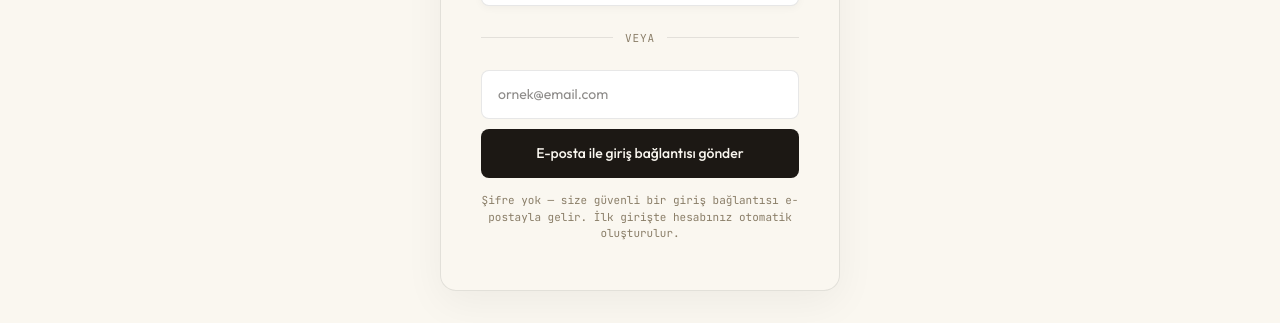
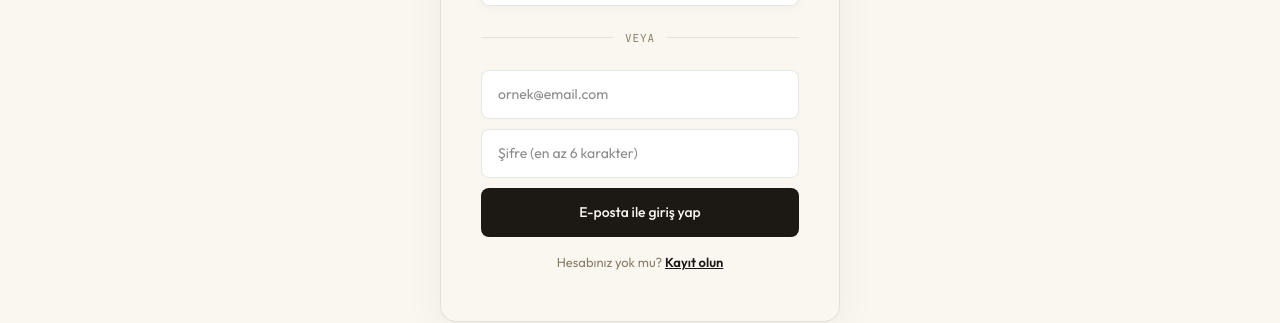
Before and after one commit to gokhangemini26/Shole-by-Sarar, a Next.js app: page /login in a window 1280 px wide. Shown: the part 381-704 px from the top of the page. Built offline with nearby package versions, Linux system fonts and the light colour scheme; no server answers; a web font is replaced by a local one.

Commit message:
feat(auth): email+password sign-up/in + header Logout; persisted session auto-login

```diff
--- a/src/app/login/page.tsx
+++ b/src/app/login/page.tsx
@@ -11,18 +11,21 @@ export default function LoginPage() {
   const supabase = createClient();
 
   const [email, setEmail] = React.useState("");
-  const [emailSent, setEmailSent] = React.useState(false);
+  const [password, setPassword] = React.useState("");
+  const [mode, setMode] = React.useState<"signin" | "signup">("signin");
   const [busy, setBusy] = React.useState(false);
   const [error, setError] = React.useState("");
+  const [info, setInfo] = React.useState("");
 
-  // Carry the post-login destination (e.g. the page that asked for voice)
-  // through the OAuth / magic-link round-trip via ?next=.
-  const callbackUrl = () => {
+  const safeNext = () => {
     const next =
       new URLSearchParams(window.location.search).get("redirect") || "/";
-    const safe = next.startsWith("/") ? next : "/";
-    return `${window.location.origin}/auth/callback?next=${encodeURIComponent(safe)}`;
+    return next.startsWith("/") && !next.startsWith("//") ? next : "/";
   };
+
+  // Used by OAuth and the email-confirmation round-trip.
+  const callbackUrl = () =>
+    `${window.location.origin}/auth/callback?next=${encodeURIComponent(safeNext())}`;
 
   const handleGoogleLogin = async () => {
     setError("");
@@ -32,18 +35,35 @@ export default function LoginPage() {
     });
   };
 
-  const handleEmailLogin = async (e: React.FormEvent) => {
+  const handleEmailAuth = async (e: React.FormEvent) => {
     e.preventDefault();
-    if (!email.trim() || busy) return;
+    if (!email.trim() || !password || busy) return;
     setBusy(true);
     setError("");
-    const { error: otpError } = await supabase.auth.signInWithOtp({
+    setInfo("");
+
+    if (mode === "signin") {
+      const { error: e2 } = await supabase.auth.signInWithPassword({
         email: email.trim(),
+        password,
+      });
+      setBusy(false);
+      if (e2) return setError(e2.message);
+      window.location.assign(safeNext()); // session persists in the browser
+    } else {
+      const { data, error: e2 } = await supabase.auth.signUp({
+        email: email.trim(),
+        password,
         options: { emailRedirectTo: callbackUrl() },
       });
       setBusy(false);
-    if (otpError) setError(otpError.message);
-    else setEmailSent(true);
+      if (e2) return setError(e2.message);
+      if (data.session) window.location.assign(safeNext());
+      else
+        setInfo(
+          "Hesabınızı doğrulamak için e-postanıza gönderdiğimiz bağlantıya tıklayın."
+        );
+    }
   };
 
   return (
@@ -112,20 +132,35 @@ export default function LoginPage() {
             <div style={{ flex: 1, height: 1, background: palette.line }} />
           </div>
 
-          {emailSent ? (
-            <p style={{ fontFamily: TYPE.sans, fontSize: 14, color: palette.ink, lineHeight: 1.6 }}>
-              ✦ Giriş bağlantısını <strong>{email}</strong> adresine gönderdik.
-              <br />
-              E-postanızdaki bağlantıya tıklayarak devam edin.
-            </p>
-          ) : (
-            <form onSubmit={handleEmailLogin} style={{ display: "flex", flexDirection: "column", gap: 10 }}>
+          <form onSubmit={handleEmailAuth} style={{ display: "flex", flexDirection: "column", gap: 10 }}>
             <input
               type="email"
               required
+              autoComplete="email"
               value={email}
               onChange={(e) => setEmail(e.target.value)}
               placeholder="ornek@email.com"
+              style={{
+                width: "100%",
+                background: "#FFFFFF",
+                color: "#1C1814",
+                border: `1px solid ${palette.line}`,
+                padding: "13px 16px",
+                borderRadius: 8,
+                fontFamily: TYPE.sans,
+                fontSize: 14,
+                outline: "none",
+                boxSizing: "border-box",
+              }}
+            />
+            <input
+              type="password"
+              required
+              minLength={6}
+              autoComplete={mode === "signup" ? "new-password" : "current-password"}
+              value={password}
+              onChange={(e) => setPassword(e.target.value)}
+              placeholder="Şifre (en az 6 karakter)"
               style={{
                 width: "100%",
                 background: "#FFFFFF",
@@ -156,16 +191,46 @@ export default function LoginPage() {
                 fontWeight: 500,
               }}
             >
-                {busy ? "Gönderiliyor…" : "E-posta ile giriş bağlantısı gönder"}
+              {busy
+                ? "Lütfen bekleyin…"
+                : mode === "signin"
+                ? "E-posta ile giriş yap"
+                : "Hesap oluştur"}
             </button>
-              <p style={{ fontFamily: TYPE.mono, fontSize: 11, color: palette.muted, lineHeight: 1.5, margin: "4px 0 0" }}>
-                Şifre yok — size güvenli bir giriş bağlantısı e-postayla gelir. İlk girişte hesabınız otomatik oluşturulur.
+          </form>
+
+          <p style={{ fontFamily: TYPE.sans, fontSize: 13, color: palette.muted, marginTop: 16 }}>
+            {mode === "signin" ? "Hesabınız yok mu? " : "Zaten hesabınız var mı? "}
+            <button
+              type="button"
+              onClick={() => {
+                setMode(mode === "signin" ? "signup" : "signin");
+                setError("");
+                setInfo("");
+              }}
+              style={{
+                background: "transparent",
+                border: 0,
+                color: palette.ink,
+                cursor: "pointer",
+                fontFamily: TYPE.sans,
+                fontSize: 13,
+                fontWeight: 600,
+                textDecoration: "underline",
+                padding: 0,
+              }}
+            >
+              {mode === "signin" ? "Kayıt olun" : "Giriş yapın"}
+            </button>
           </p>
-            </form>
+
+          {info && (
+            <p style={{ fontFamily: TYPE.sans, fontSize: 13, color: palette.ink, marginTop: 12, lineHeight: 1.5 }}>
+              ✦ {info}
+            </p>
           )}
-
           {error && (
-            <p style={{ fontFamily: TYPE.sans, fontSize: 13, color: "#9E3B2E", marginTop: 14 }}>
+            <p style={{ fontFamily: TYPE.sans, fontSize: 13, color: "#9E3B2E", marginTop: 12 }}>
               {error}
             </p>
           )}
--- a/src/components/AIAssistant.tsx
+++ b/src/components/AIAssistant.tsx
@@ -131,18 +131,29 @@ export function AIAssistant({
   const currentUserTranscriptRef = useRef("");
 
   useEffect(() => {
-    async function initMemory() {
-      const supabase = createClient();
-      const { data: { user } } = await supabase.auth.getUser();
-      setIsAuthed(!!user);
-      if (user) {
-        const ctx = await getAIMemoryContext(user.id);
-        setMemoryContext(ctx);
-        const sid = await createChatSession(user.id);
-        setSessionId(sid);
+    const supabase = createClient();
+    async function loadFor(userId: string) {
+      const ctx = await getAIMemoryContext(userId);
+      setMemoryContext(ctx);
+      const sid = await createChatSession(userId);
+      setSessionId(sid);
+    }
+    // Session is persisted by Supabase → returning visitors are auto-authed.
+    supabase.auth.getUser().then(({ data }) => {
+      setIsAuthed(!!data.user);
+      if (data.user) loadFor(data.user.id);
+    });
+    // Keep the voice gate accurate if the user logs in / out mid-session.
+    const {
+      data: { subscription },
+    } = supabase.auth.onAuthStateChange((event, session) => {
+      setIsAuthed(!!session?.user);
+      if (event === "SIGNED_OUT") {
+        setMemoryContext("");
+        setSessionId(null);
       }
-    }
-    initMemory();
+    });
+    return () => subscription.unsubscribe();
   }, []);
 
   // Tear down the session's Gemini context cache when the user leaves the page
--- a/src/components/SiteShell.tsx
+++ b/src/components/SiteShell.tsx
@@ -8,6 +8,7 @@ import { TYPE, Palette } from "@/lib/design";
 import { getLabels } from "@/lib/i18n";
 import { useLocale } from "@/lib/LocaleContext";
 import { useCart } from "@/lib/CartContext";
+import { createClient } from "@/lib/supabase/client";
 
 /* ═══════════════════════════════════════════════════════════════════════
    Site Shell: Nav, Footer, MarqueeRow, TopAnnounce, Placeholder
@@ -198,6 +199,7 @@ export function Nav({
   const labels = getLabels(locale);
   const [scrolled, setScrolled] = React.useState(false);
   const [menuOpen, setMenuOpen] = React.useState(false);
+  const [authed, setAuthed] = React.useState(false);
   const { cartItems, setCartOpen } = useCart();
   const totalItems = cartItems.reduce((sum, item) => sum + item.quantity, 0);
 
@@ -206,6 +208,26 @@ export function Nav({
     window.addEventListener("scroll", onScroll);
     return () => window.removeEventListener("scroll", onScroll);
   }, []);
+
+  // Auth state — the session is persisted by Supabase (localStorage + cookies),
+  // so returning visitors are auto–signed-in until they explicitly log out.
+  React.useEffect(() => {
+    const supabase = createClient();
+    supabase.auth.getUser().then(({ data }) => setAuthed(!!data.user));
+    const {
+      data: { subscription },
+    } = supabase.auth.onAuthStateChange((_e, session) => setAuthed(!!session?.user));
+    return () => subscription.unsubscribe();
+  }, []);
+
+  const handleLogout = async () => {
+    const supabase = createClient();
+    await supabase.auth.signOut();
+    setAuthed(false);
+    setMenuOpen(false);
+    router.push("/");
+    router.refresh();
+  };
 
   const linkStyle: React.CSSProperties = {
     fontFamily: TYPE.sans,
@@ -253,7 +275,11 @@ export function Nav({
             <a style={{...linkStyle, fontSize: 28}} onClick={() => { setMenuOpen(false); router.push("/journal"); }}>{labels.navJournal}</a>
             <a style={{...linkStyle, fontSize: 28}} onClick={() => { setMenuOpen(false); setCartOpen(true); }}>{labels.bag} ({totalItems})</a>
             <div style={{ height: 1, background: palette.line, margin: "16px 0" }}></div>
-            <Link href="/login" style={{...linkStyle, fontSize: 20}} onClick={() => setMenuOpen(false)}>{labels.account}</Link>
+            {authed ? (
+              <a style={{...linkStyle, fontSize: 20}} onClick={handleLogout}>{locale === "tr" ? "Çıkış" : "Logout"}</a>
+            ) : (
+              <Link href="/login" style={{...linkStyle, fontSize: 20}} onClick={() => setMenuOpen(false)}>{labels.account}</Link>
+            )}
           </div>
           <div style={{ marginTop: "auto", display: "flex", gap: 16, paddingTop: 40 }}>
              <button onClick={() => { setMenuOpen(false); setLocale("en"); }} style={{ ...linkStyle, border: 0, background: "transparent", opacity: locale === "en" ? 1 : 0.4, fontWeight: locale === "en" ? 700 : 400 }}>EN</button>
@@ -328,7 +354,17 @@ export function Nav({
           }}
         >
           <a className="hide-mobile" style={linkStyle}>{labels.search}</a>
-          <Link href="/login" className="hide-mobile" style={linkStyle}>{labels.account}</Link>
+          {authed ? (
+            <button
+              onClick={handleLogout}
+              className="hide-mobile"
+              style={{ ...linkStyle, background: "transparent", border: 0 }}
+            >
+              {locale === "tr" ? "Çıkış" : "Logout"}
+            </button>
+          ) : (
+            <Link href="/login" className="hide-mobile" style={linkStyle}>{labels.account}</Link>
+          )}
           <button
             onClick={() => setCartOpen(true)}
             style={{
```
Lines whose indentation alone changed are shown as unchanged.
